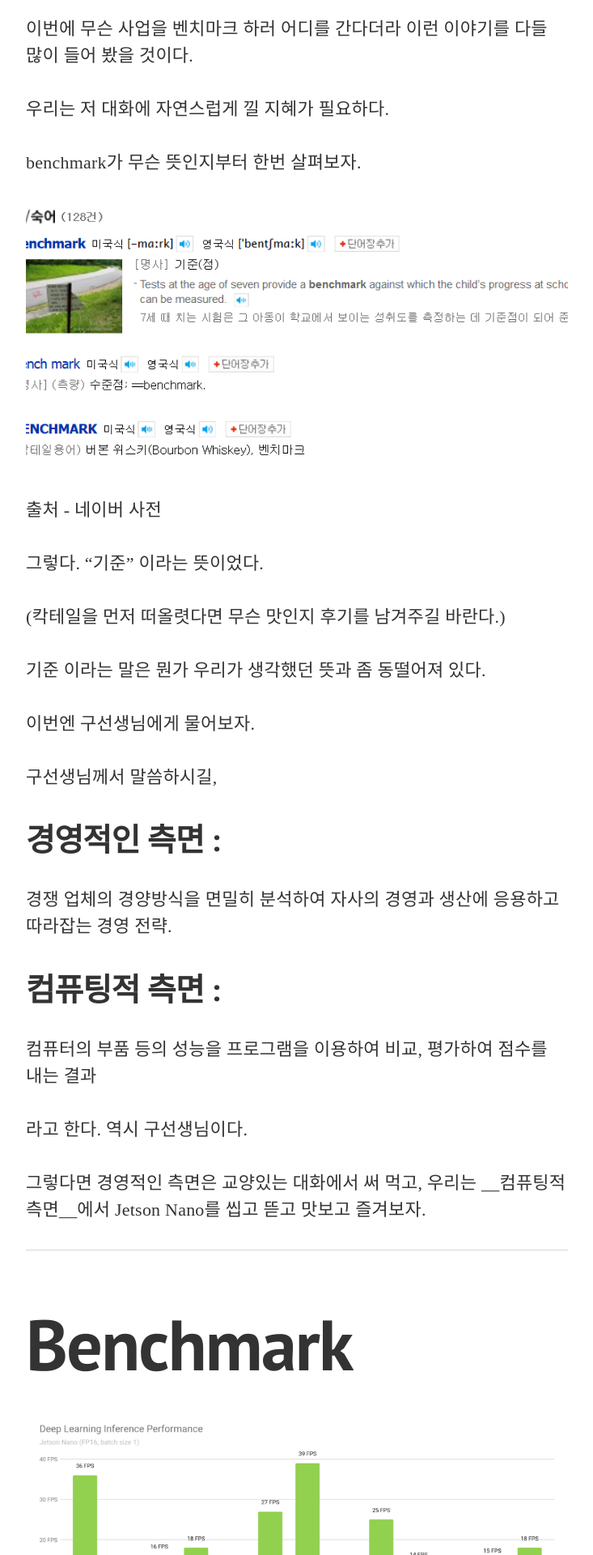
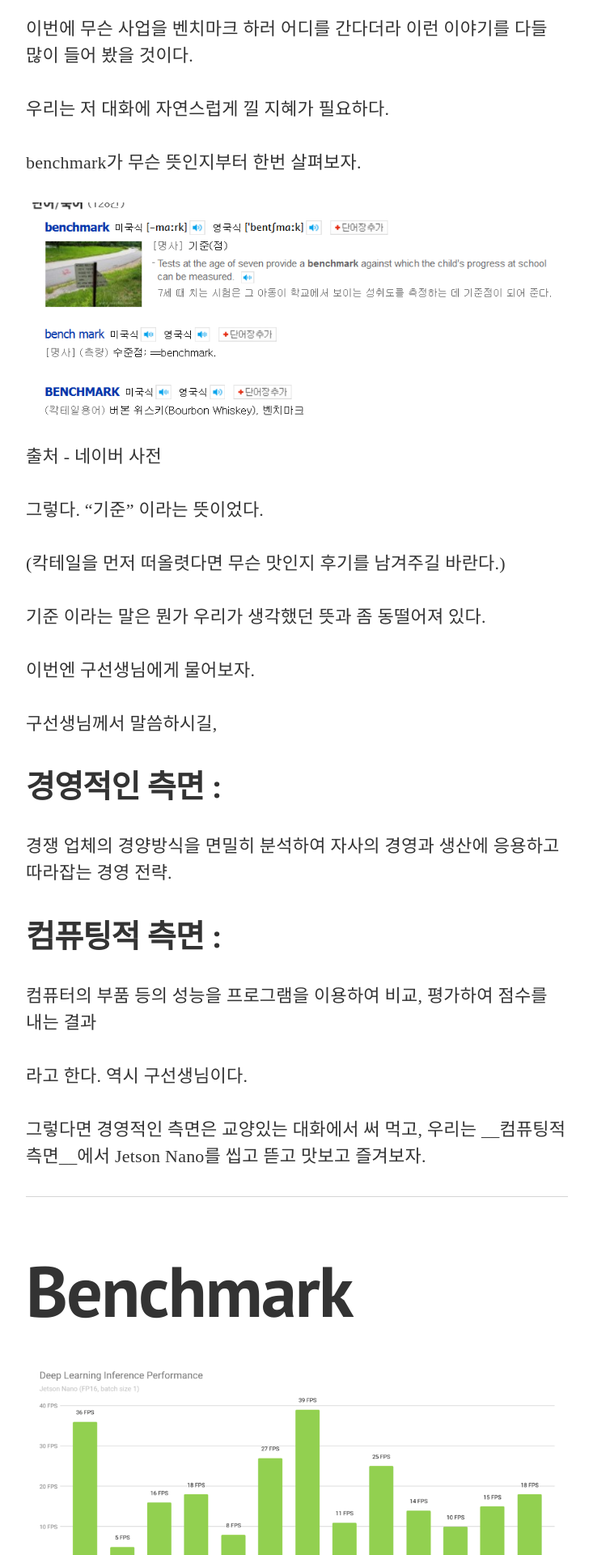
Before and after one commit to vincentchan/mickey, a Jekyll site: the page built from _posts/2019-06-27-jetsonnano02.markdown, in a window 1280 px wide. Shown: the part 938-2858 px from the top of the page at 81% size, without its empty margins (273-1006 px from the left). Built offline with Jekyll 4.4.1, drawn with Linux system fonts in a browser that asks for light colours; nearby versions of some CDN libraries; some web fonts are replaced; comment, search, counter and statistics services are not loaded.

Commit message:
jetson nano benchmark 01-test04

```diff
--- a/_posts/2019-06-27-jetsonnano02.markdown
+++ b/_posts/2019-06-27-jetsonnano02.markdown
@@ -25,7 +25,7 @@
 
 benchmark가 무슨 뜻인지부터 한번 살펴보자.
 
-<div class="img img--fullContainer img--10xLeading" style="background-image: url({{ site.baseurl_posts_img }}meaning_of_benchmark01.png);"></div>
+<div class="img img--fullContainer img--8xLeading" style="background-image: url({{ site.baseurl_posts_img }}meaning_of_benchmark01.png);"></div>
 
 출처 - 네이버 사전
 
```
